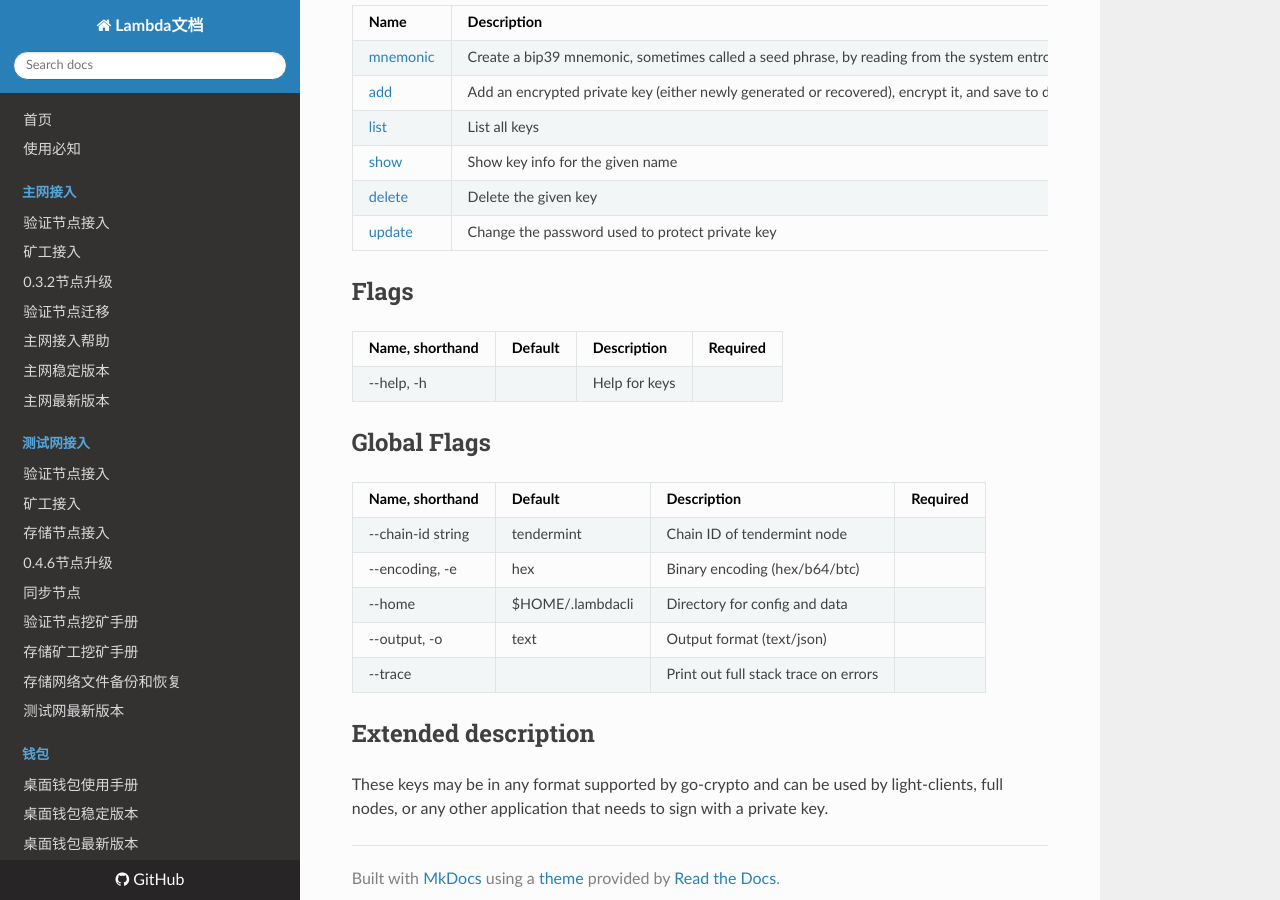
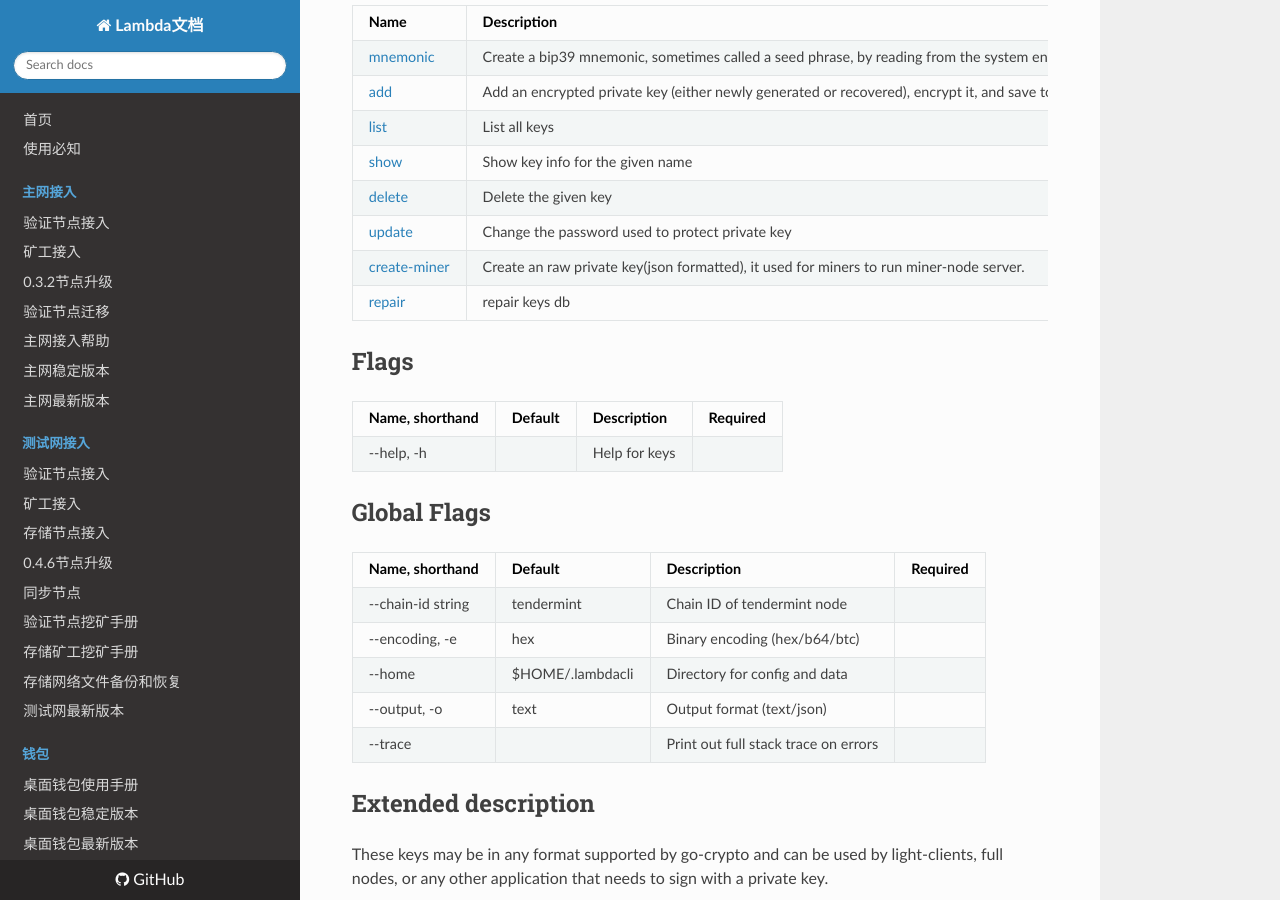
Before and after one commit to fireagainsmile/launch, an MkDocs documentation site: the page built from docs/lambdacli/keys/README.md, in a window 1280 px wide and 900 px high, scrolled down 427 px. Built offline with MkDocs 1.6.1, drawn with Linux system fonts in a browser that asks for light colours; nearby versions of some CDN libraries.

Commit message:
update docs

```diff
--- a/docs/lambdacli/keys/README.md
+++ b/docs/lambdacli/keys/README.md
@@ -13,13 +13,15 @@ lambdacli keys <command>
 ## Available Commands
 
 | Name                    | Description                                                                                  |
-| ----------------------- | -------------------------------------------------------------------------------------------- |
+| ----------------------- | -------------------------------|
 | [mnemonic](mnemonic.md) | Create a bip39 mnemonic, sometimes called a seed phrase, by reading from the system entropy. |
-| [add](add.md)           |  Add an encrypted private key (either newly generated or recovered), encrypt it, and save to disk. |                      |
+| [add](add.md)           |  Add an encrypted private key (either newly generated or recovered), encrypt it, and save to disk. |
 | [list](list.md)         | List all keys                                                                                |
 | [show](show.md)         | Show key info for the given name                                                             |
 | [delete](delete.md)     | Delete the given key                                                                         |
-| [update](update.md)     | Change the password used to protect private key                                              |                                                                        |
+| [update](update.md)     | Change the password used to protect private key                                              |
+| [create-miner](create_miner.md)     | Create an raw private key(json formatted), it used for miners to run miner-node server.|
+| [repair](repair.md)     | repair keys db                       |
 
 ## Flags
 
```
Also changed, not shown: docs/lambdacli/keys/repair.md (added, +36 -0 lines).
